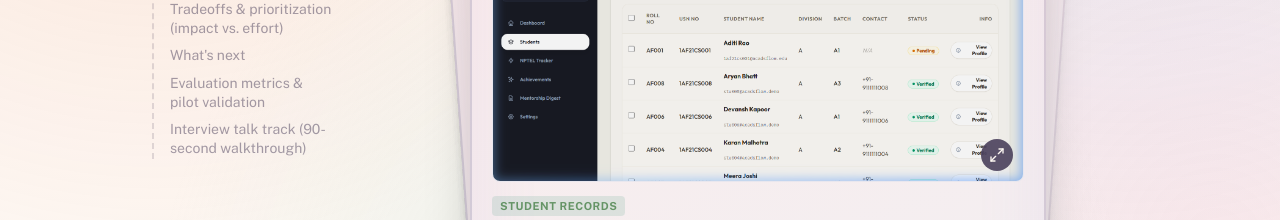
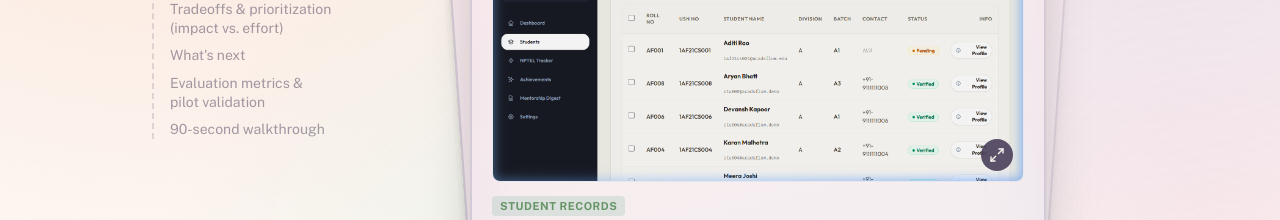
Before and after one commit to ruchi-dev25/ui-test, a React (Vite) app: page /work/academic-mentorship-platform in a window 1280 px wide. Shown: the part 1200-1420 px from the top of the page. Built offline with nearby package versions, Linux system fonts and the light colour scheme; a web font is replaced by a local one.

Commit message:
Update walkthrough headings in AcadFlow and Pixn to 90-second walkthrough

```diff
--- a/src/data/projects.ts
+++ b/src/data/projects.ts
@@ -387,7 +387,7 @@ USING (true);`,
       },
       {
         kind: "talktrack",
-        heading: "Interview talk track (90-second walkthrough)",
+        heading: "90-second walkthrough",
         items: [
           {
             label: "1. Problem",
@@ -661,10 +661,10 @@ USING (true);`,
       },
       {
         kind: "talktrack",
-        heading: "2-minute interview walkthrough",
+        heading: "90-second walkthrough",
         items: [
           {
-            label: "Interview walkthrough",
+            label: "90-second walkthrough",
             text: "I worked as a student product manager on Pixn, collaborating with two engineering co-founders building an AI website builder for small service businesses. The project is currently in staging as we refine the core experience. When I joined, the team had strong engineering momentum but was spreading effort across too many platform features, describing the product as a complex 'business operating system.' Through informal conversations with local service owners, I realized users weren't confused by the builder, they were confused by that language; they just wanted a clean webpage where customer messages reliably reached their inbox. I helped bring structure to the build: introduced simple MoSCoW prioritization to keep our work focused on the core generator, organized the backlog so we tackled one task at a time, and managed testing across mobile devices. When mobile previews felt sluggish, I ran Lighthouse audits that pinpointed slow font downloads, helping the founders drop mobile LCP from 3.4s to 1.8s. This gave me a hands-on foundation in 0→1 product management: managing scope creep in a fast-paced technical team, evaluating AI output with structured rules and smoke tests, and why testing on live staging URLs matters more than theoretical documentation.",
           },
         ],
```
